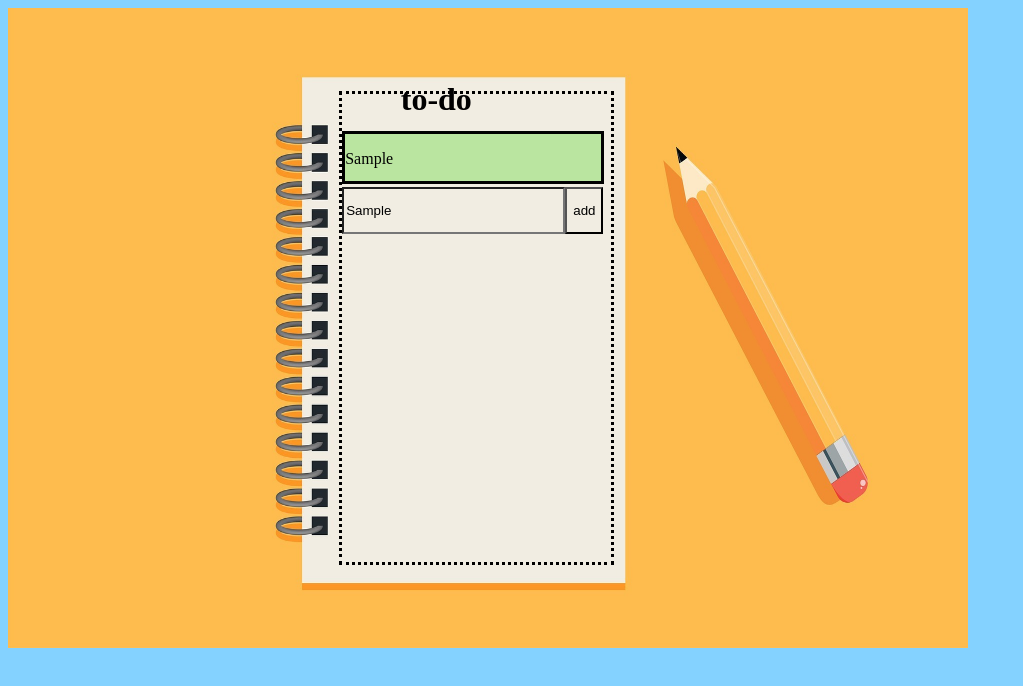
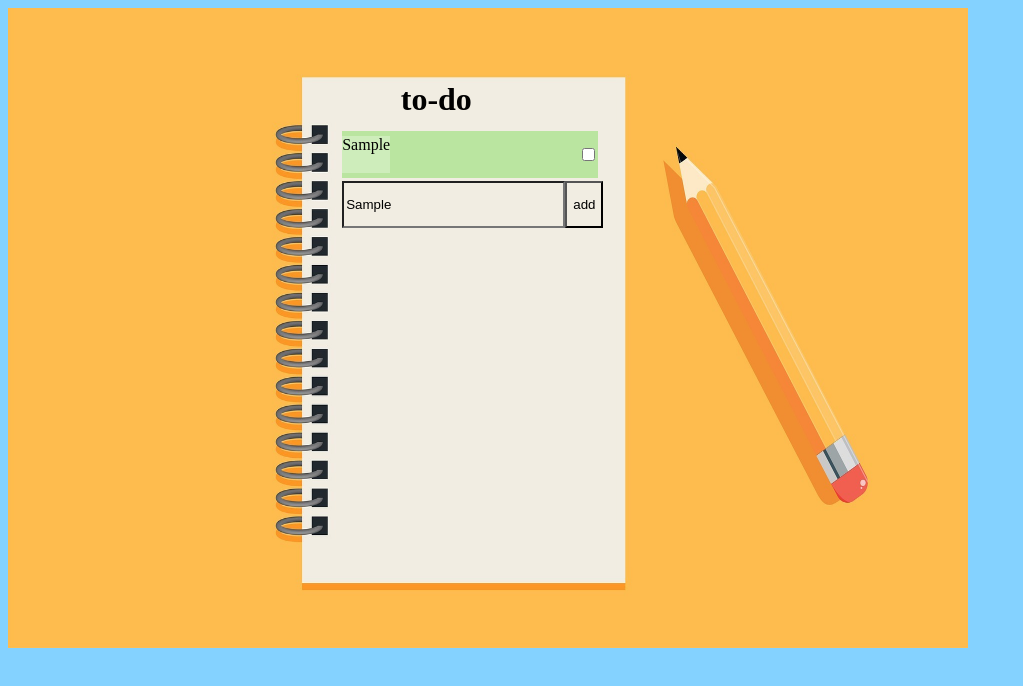
Before and after one commit to mariusErpenbach/to-do-app, a website: page src/index.html in a window 1280 px wide. Both pictures are taken after typing "Sample" into the empty fields and a click on the button "add". Shown: the whole page, without its empty margins (0-1023 px from the left). Drawn offline with Linux system fonts and the light colour scheme.

Commit message:
checkboxes added

```diff
--- a/src/js/index.js
+++ b/src/js/index.js
@@ -1,15 +1,5 @@
 numberOfTasks = 0;
 const addTask =(e)=>{
-
-    const randomColor=()=>{
-        // return number random number between 0 and 100 and then add 155 to it. (3times) to generate smooth light colors.
-        newRGBvalues=[155,155,155];
-        for (i=0;i<=3;i++){
-        newRGBvalues[i]+=(Math.floor(Math.random() * 101))
-        }
-        return `rgb(${newRGBvalues[0]},${newRGBvalues[1]},${newRGBvalues[2]})`
-    }
-
     e.preventDefault();
 // ----------------------------------------------------create new section
 var newTaskSection = document.createElement("section");
@@ -22,13 +12,29 @@ newPhrase = document.getElementById("newTask").value;
 newTaskPhrase.innerHTML=newPhrase;
 //---------------------------------------------append the p to the section
 newTaskSection.appendChild(newTaskPhrase);
+//---------------------------------------------create checkbox for done tasks
+var newCheckbox = document.createElement("input");
+newCheckbox.setAttribute("type","checkbox");
+//---------------------------------------------append checkbox to section;
+newTaskSection.appendChild(newCheckbox);
 // -----------------------------------------append section to task list
 document.getElementById("toDoList").insertBefore(newTaskSection,newTaskForm)
 numberOfTasks++;
+// -----------------------------------------------check if page is full
 if(numberOfTasks==8){
+// -----------------------------------------------Delete form
   document.getElementById("toDoList").removeChild(newTaskForm)
 }
 }
 
 
+const randomColor=()=>{
+    // return number random number between 0 and 100 and then add 155 to it. (3times) to generate smooth light colors.
+    newRGBvalues=[155,155,155];
+    for (i=0;i<=3;i++){
+    newRGBvalues[i]+=(Math.floor(Math.random() * 101))
+    }
+    return `rgb(${newRGBvalues[0]},${newRGBvalues[1]},${newRGBvalues[2]})`
+}
+
 document.querySelector("form").addEventListener("submit", addTask);
--- a/src/scss/_toDoList.scss
+++ b/src/scss/_toDoList.scss
@@ -1,8 +1,6 @@
 #toDoList{
     height:73%;
     width:28%;
-border-style:dotted;
-border-color:black;
     margin-left:-23%;
     display:flex;
     flex-direction:column;
@@ -19,7 +17,17 @@ border-color:black;
         margin-bottom:1%;
         height: 10%;
         width:95%;
-        border-style:solid;
+        display:flex;
+        flex-direction:row;
+        align-items:center;
+        p{
+
+            height:80%;
+            background-color:rgba(255, 255, 255, 0.288);
+        }
+        input{
+            margin-left:auto;
+        }
 
     }
     form{
```
Also changed, not shown: src/index.html (line endings or trailing spaces), src/styles/main.css, 1 other file.
